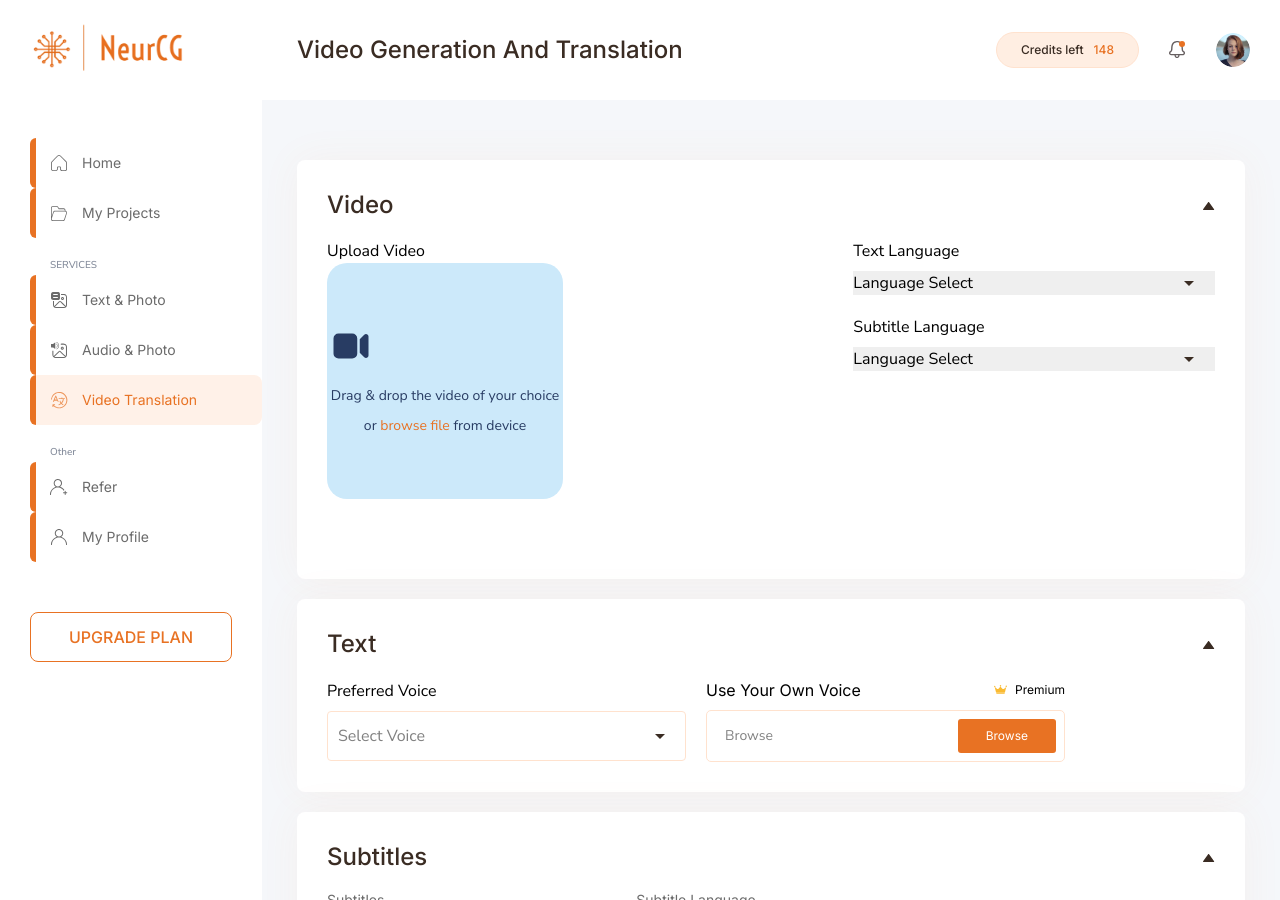
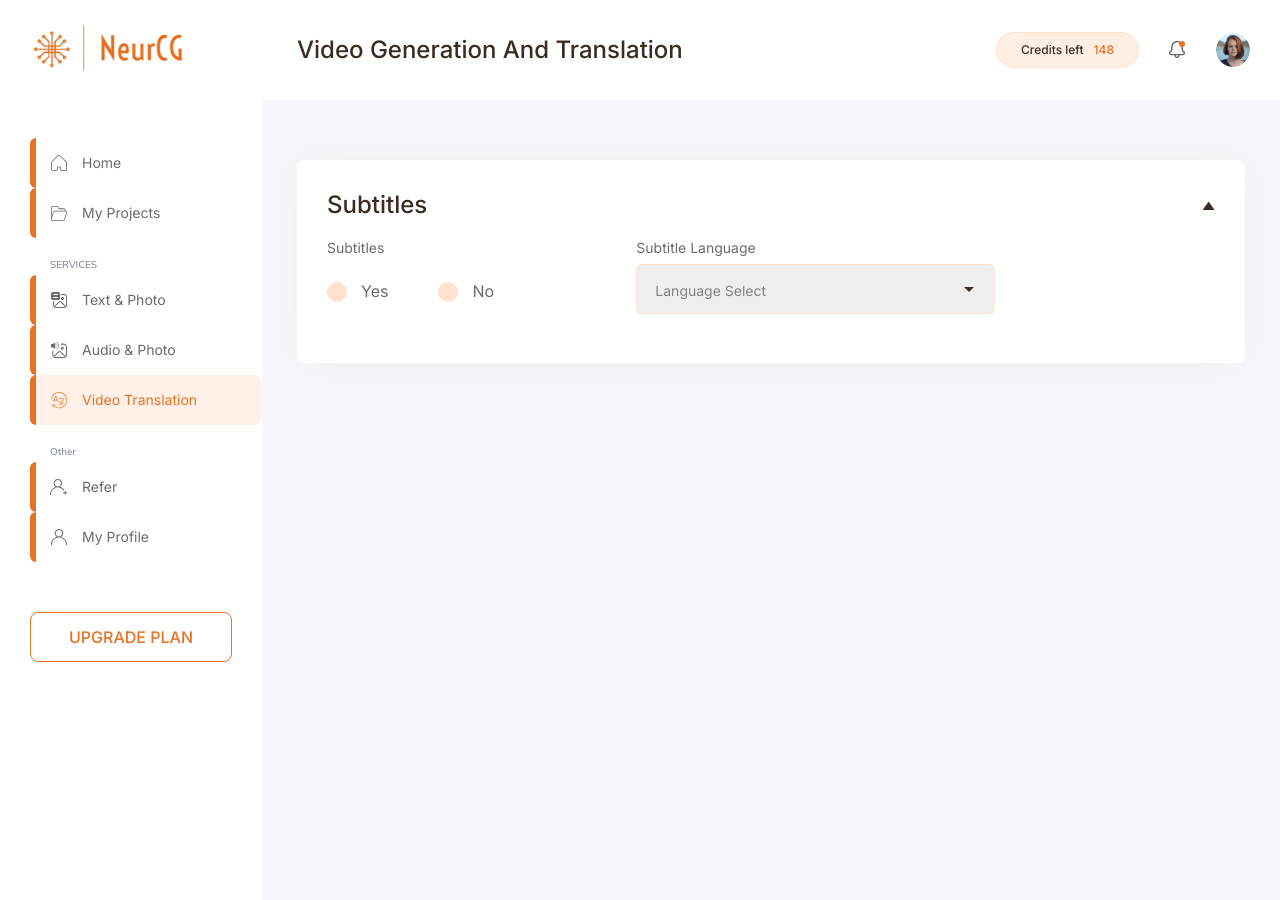
Before and after one commit to humanshi123/neurCG-Client, a Next.js app: page /video-translation in a window 1280 px wide. Built offline with nearby package versions, Linux system fonts and the light colour scheme.

Commit message:
fixes 04-09

```diff
--- a/src/app/video-translation/page.tsx
+++ b/src/app/video-translation/page.tsx
@@ -1,17 +1,12 @@
-"use client";
-import AddVideo from "@/components/AddVideo";
-import AddVoice from "@/components/AddVoice";
-import Subtitles from "@/components/Subtitles";
-import React from "react";
+import Subtitles from '@/components/Subtitles';
+import React from 'react';
 
 const Page = () => {
-  return (
-    <div>
-      <AddVideo />
-      <AddVoice />
-      <Subtitles />
-    </div>
-  );
-};
+    return (
+        <div>
+            <Subtitles />
+        </div>
+    );
+}
 
 export default Page;
--- a/src/components/Subtitles.tsx
+++ b/src/components/Subtitles.tsx
@@ -1,3 +1,4 @@
+"use client";
 import React, { useState, useRef, useEffect } from 'react';
 
 const Subtitles = () => {
```
